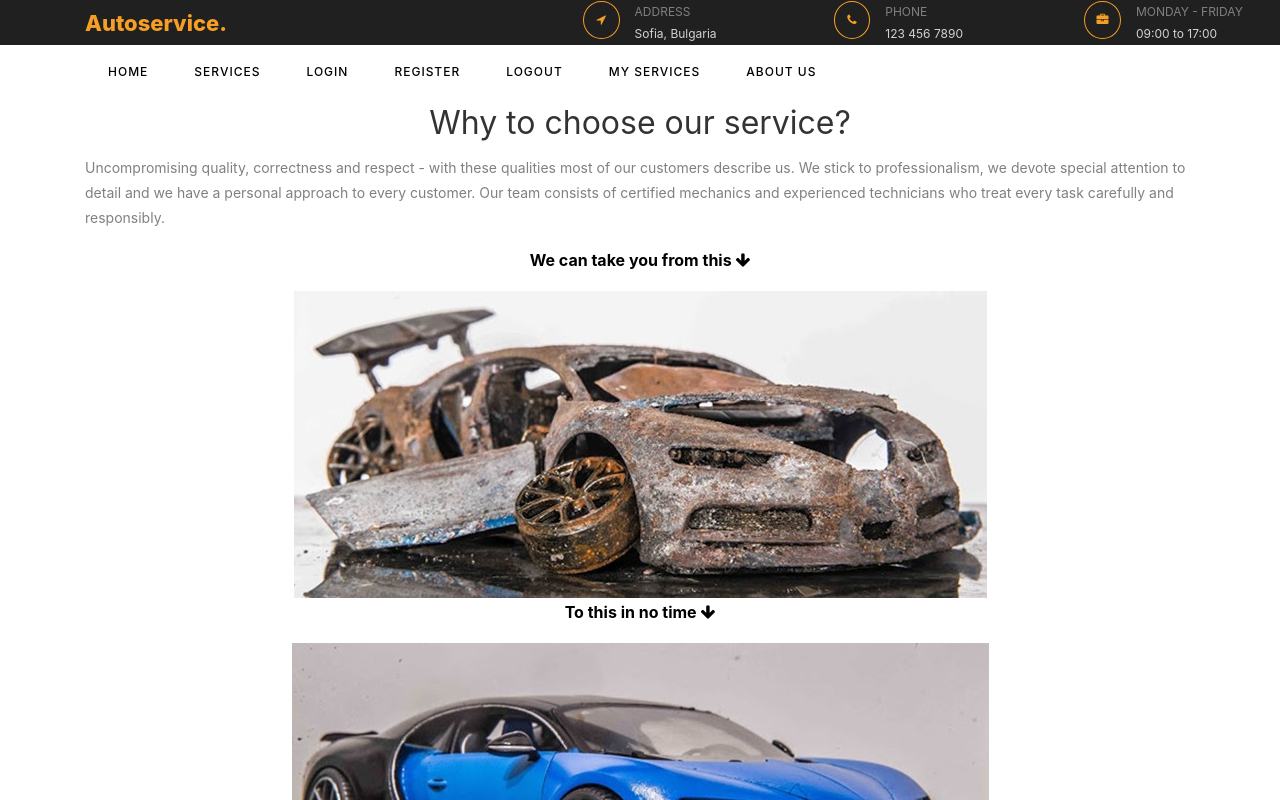
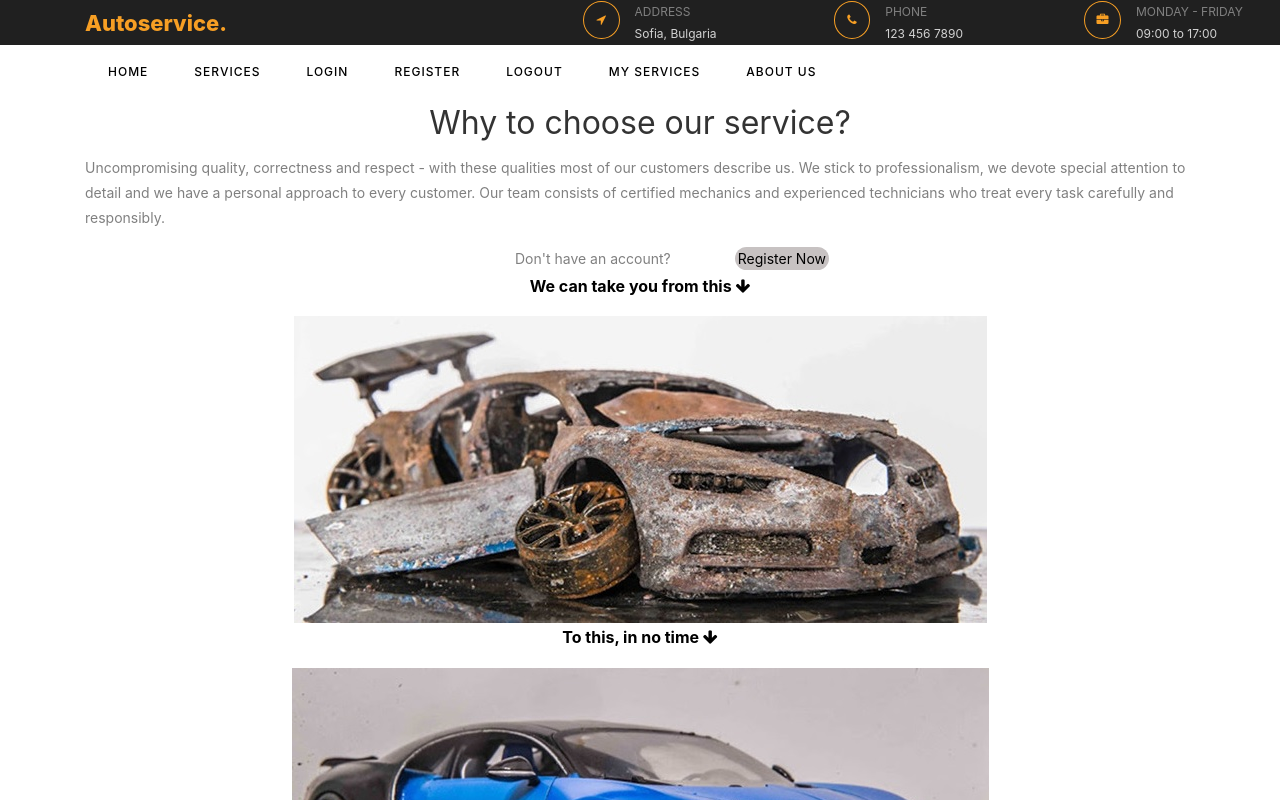
Before and after one commit to AMalinov/softuni-reactjs-auto-service, a React (Create React App) app: page /about-us in a window 1280 px wide. Shown: the top 800 px of the page. Built offline with nearby package versions, Linux system fonts and the light colour scheme.

Commit message:
Added About Us component

```diff
--- a/src/components/AboutUs/AboutUs.css
+++ b/src/components/AboutUs/AboutUs.css
@@ -3,8 +3,31 @@
     text-align: center;
 }
 
-.from-to >p {
+.from-to>p {
     font-weight: 700;
     font-size: 1rem;
     color: black;
 }
+
+.header>h2 {
+    text-align: center;
+}
+
+.mb-0.about {
+    text-align: center;
+}
+
+.text-white-sign-up.fw-bold.about {
+    color: black;
+    border: 1px;
+    border-radius: 2rem;
+    background-color: rgb(199, 194, 194);
+    padding: 3px;
+}
+
+.text-white-sign-up.fw-bold.about:hover {
+    background-color: #fd7e14;
+    font-size: 800;
+    color: #fff;
+    cursor: pointer;
+}
--- a/src/components/AboutUs/AboutUs.js
+++ b/src/components/AboutUs/AboutUs.js
@@ -2,14 +2,21 @@ import { Link } from "react-router-dom";
 
 import './AboutUs.css';
 
+import { Helmet } from "react-helmet";
+
 const AboutUs = () => {
 
     return (
+        <>
+            <Helmet>
+                <title>AutoService | About Us</title>
+            </Helmet>
             <div className="about-wrapper">
                 <div className="">
-                <div className="">
-                    <h2 style={{ textAlign: "center" }}>Why to choose our service?</h2>
+                    <div className="header">
+                        <h2>Why to choose our service?</h2>
                     </div>
+
                     <div className="container">
                         <div className="tb_text_wrap">
                             <p className="body">
@@ -21,15 +28,23 @@ const AboutUs = () => {
                             </p>
                         </div>
                     </div>
+                    <p className="mb-0 about">
+                        <span>Don't have an account?</span>
+                        <Link to="/register" className="text-white-sign-up fw-bold about">
+                            Register Now
+                        </Link>
+                    </p>
 
                     <div className="from-to">
                         <p>We can take you from this <i className="fa fa-arrow-down"></i> </p>
-                    <img src="./images/rusty.jpg" />
-                    <p>To this in no time <i className="fa fa-arrow-down"></i></p>
-                    <img src="./images/restored.jpg" />
+                        <img src="./images/rusty.jpg" alt="rusty old car"/>
+                        <p>To this, in no time <i className="fa fa-arrow-down"></i></p>
+                        <img src="./images/restored.jpg" alt="brand new repaired car"/>
+                    </div>
+
                 </div>
             </div>
-        </div>
+        </>
     );
 }
 
```
Lines whose indentation alone changed are shown as unchanged.
